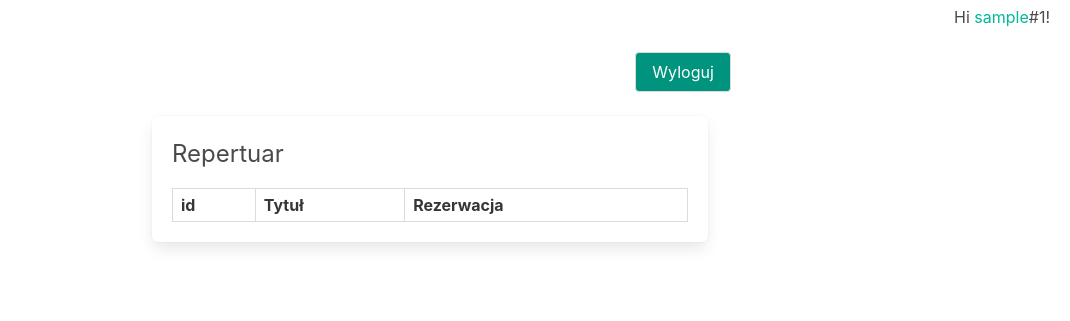
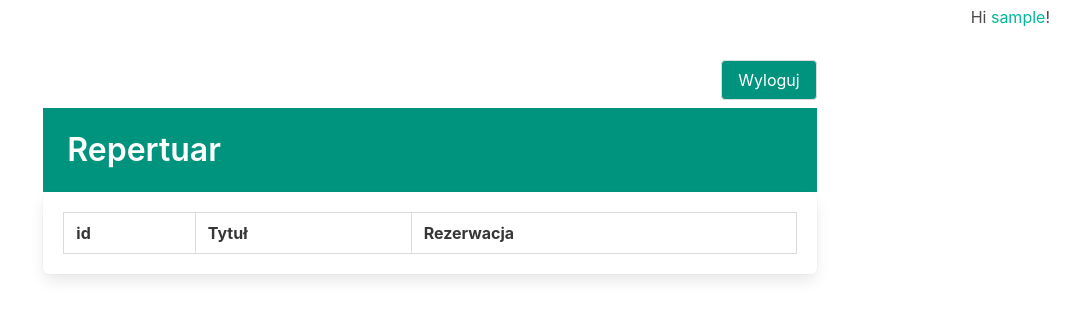
Before and after one commit to taczhed/seats-picker, a PHP site: page / in a window 1280 px wide. Shown: the top 321 px of the page, without its empty margins (210-1280 px from the left). Run offline with PHP 8.4, Linux system fonts and the light colour scheme; the visitor is signed in with stand-in values (Sample User, id 1); data that the repository does not hold is empty.

Commit message:
UX changes

```diff
--- a/index.php
+++ b/index.php
@@ -21,22 +21,26 @@
 </head>
 <body>
 
-<div id="login-info"> Hi <span>
-   <?php
-       if(isset($_SESSION['user'])) echo $_SESSION['user'];
-   ?></span>#<?php if(isset($_SESSION['id'])) echo $_SESSION['id'];?>!
+<div id="login-info">
+Hi <span><?php if(isset($_SESSION['user'])) echo $_SESSION['user'];?></span>!
 </div>
 
 <main class="columns is-vcentered">
-    <div class="column is-half is-offset-3 block mt-4 p-6">
-        <div class="columns">
-            <div class="column is-2 is-offset-10">
-                 <button class="button has-background-primary-dark has-text-white" id="logout" >Wyloguj</button>
-            </div>
+    <div class="column is-8 is-offset-2 block mt-4 p-6">
+        <div class="container has-text-right py-2">
+            <button class="button has-background-primary-dark has-text-white" id="logout" >Wyloguj</button>
         </div>
+
+        <section class="hero has-background-primary-dark is-small">
+          <div class="hero-body">
+            <p class="title has-text-white">
+              Repertuar
+            </p>
+          </div>
+        </section>
+
         <div class="box">
-        <p class="is-size-4 mb-4" >Repertuar</p>
-        <table class="table is-bordered is-striped is-narrow is-hoverable is-fullwidth"></table>
+        <table class="table is-bordered is-striped is-fullwidth"></table>
         </div>
     </div>
 </main>
--- a/js/login.js
+++ b/js/login.js
@@ -18,7 +18,7 @@ loginBtn.addEventListener('click',async () => {
         data = await res.json();
 
         if (data.result === 'success') {
-            location.href = "../index.php"
+            location.href = "/"
         } else {
             const message = 'Zły login lub hasło!'
             notification(data.result, message)
--- a/js/table.js
+++ b/js/table.js
@@ -20,7 +20,9 @@ const fetchContent = async () => {
         id.innerText = movie.id
         title.innerText = movie.movie
         btn.innerText = 'Edytuj rezerwacje'
-        btn.classList.add('button', 'is-small')
+        btn.classList.add('button', 'has-background-primary-dark', 'has-text-white')
+        id.classList.add('is-vcentered', 'is-size-5')
+        title.classList.add('is-vcentered', 'is-size-5')
         btn.addEventListener('click', () => reserve(movie.id))
         option.appendChild(btn)
 
```
Also changed, not shown: app.php (+8 -6 lines), login.php (+7 -1 lines), register.php (+7 -1 lines).
